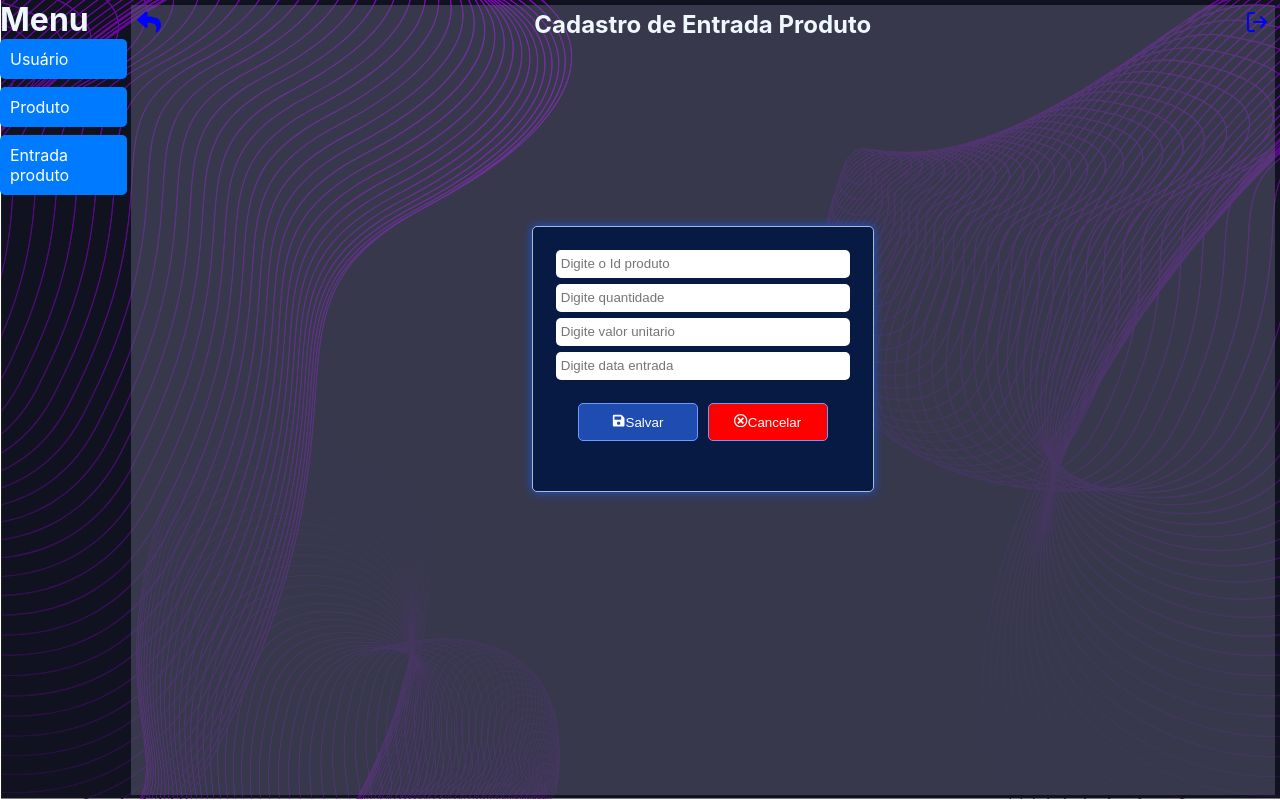
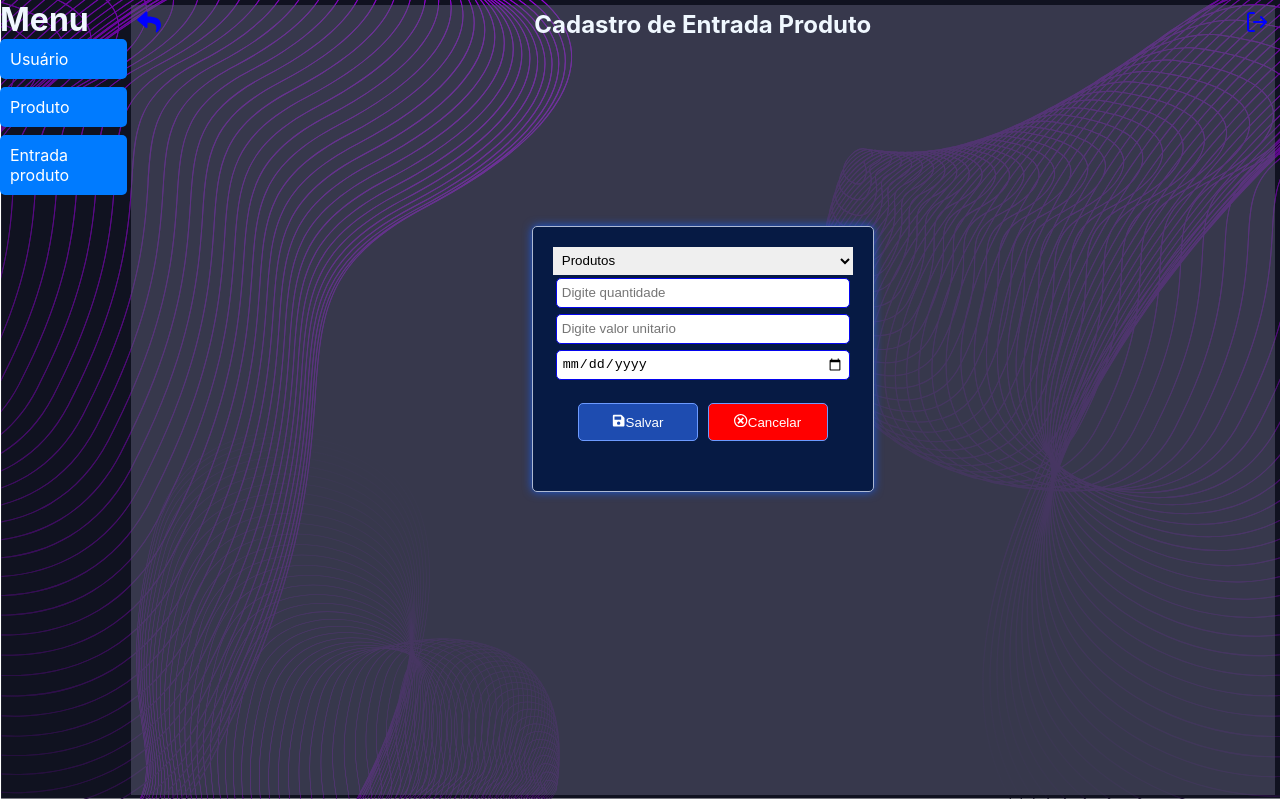
Before and after one commit to fa9958189/madereira-fontend, a React (Create React App) app: page /entrada_produto in a window 1280 px wide. Built offline with nearby package versions, Linux system fonts and the light colour scheme.

Commit message:
alteramos

```diff
--- a/src/pages/entrada_Produto/index.js
+++ b/src/pages/entrada_Produto/index.js
@@ -1,4 +1,4 @@
-import React,{useState} from 'react';
+import React,{useEffect, useState} from 'react';
 import '../../pages/global.css';
 import Menu from '../../componente/Menu';
 import { FiEdit,FiTranh,FiDelete,FiFilePlus, FiTrash }from "react-icons/fi";
@@ -16,14 +16,24 @@ export default function Entrada() {
     const [quantidade,setquantidade]  = useState("");
     const [valor_unitario,setvalor_unitario]  = useState("");
     const [data_entrada,setdata_entrada]  = useState("");
+    const [produtos, setProdutos] = useState([]);
+    useEffect(()=>{
+        buscarprodutos();
+    },[])
 
-    const usuario={
+    function buscarprodutos(){
+        setProdutos(JSON.parse(localStorage.getItem("cd-produtos") || "[]"));
+    }
+    const entrada={
         id: Date.now().toString(36)+Math.floor(Math.pow(10,12)+Math.random()*9*Math.pow(10,12)).toString(36),
 
         id_produto,
         quantidade,
-        valor_unitario
+        valor_unitario,
+        data_entrada
     }
+
+
 
     function salvardados(e){
       e.preventDefault();
@@ -39,9 +49,9 @@ export default function Entrada() {
     else{
 
         const banco =JSON.parse(localStorage.getItem("cd-entradas") || "[]");
-        banco.push(usuario);
+        banco.push(entrada);
         localStorage.setItem("cd-entradas",JSON.stringify(banco));
-       alert("Usuário salvo com sucesso");
+       alert("Entrada salva com sucesso");
        navigate("/listaentrada_produto");
     }
 
@@ -62,11 +72,22 @@ export default function Entrada() {
 
     <div className='form-container'>
     <form className='form-cadastro' onSubmit={salvardados}>
-            <input type='text'
+            {/* <input type='text' disabled
             value={id_produto}
             onChange={e=>setid_produto(e.target.value)}
              placeholder='Digite o Id produto'
-              />
+              />  */}
+             <select value={id_produto} onChange={e=>setid_produto(e.target.value)} >
+                <option value>Produtos</option>
+             {
+              produtos.map((linha)=>{
+               return (
+                <option value={linha.id}>{linha.descricao}</option>
+               )
+              })
+             }
+
+             </select>
             <input
             type='text'
             value={quantidade}
@@ -80,7 +101,7 @@ export default function Entrada() {
             placeholder='Digite valor unitario'
             />
             <input
-            type='text'
+            type='date'
             value={data_entrada}
             onChange={e=>setdata_entrada(e.target.value)}
             placeholder='Digite data entrada'
--- a/src/pages/global.css
+++ b/src/pages/global.css
@@ -70,9 +70,15 @@ th{
     cursor: pointer;
     color: aliceblue;
 }
-form input{
+form input select{
     padding: 5px;
     border: #061a44;
+}
+form select{
+    padding: 5px;
+    border: #061a44;
+    height: 28px;
+
 }
 input:focus{
     box-shadow: 0 0 0 0;
```
